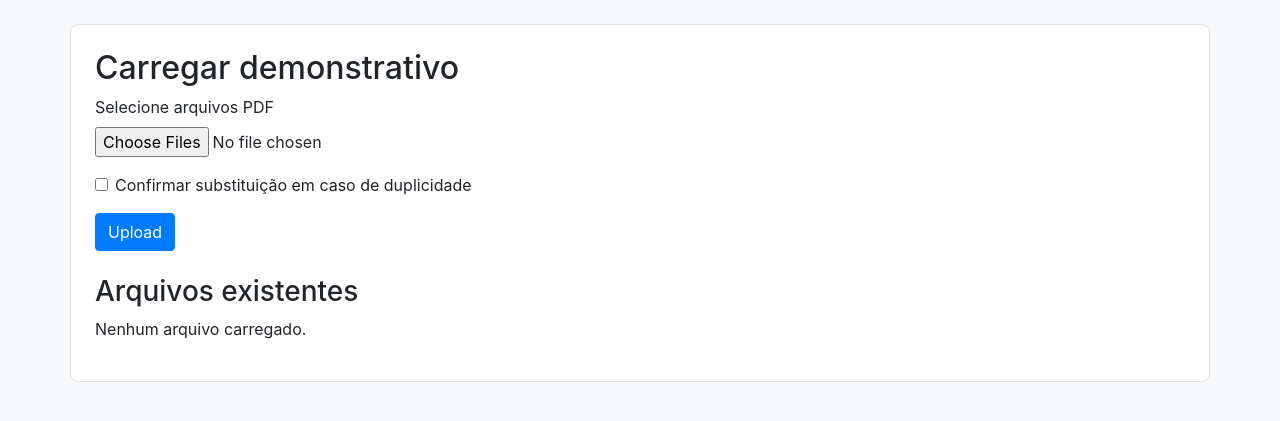
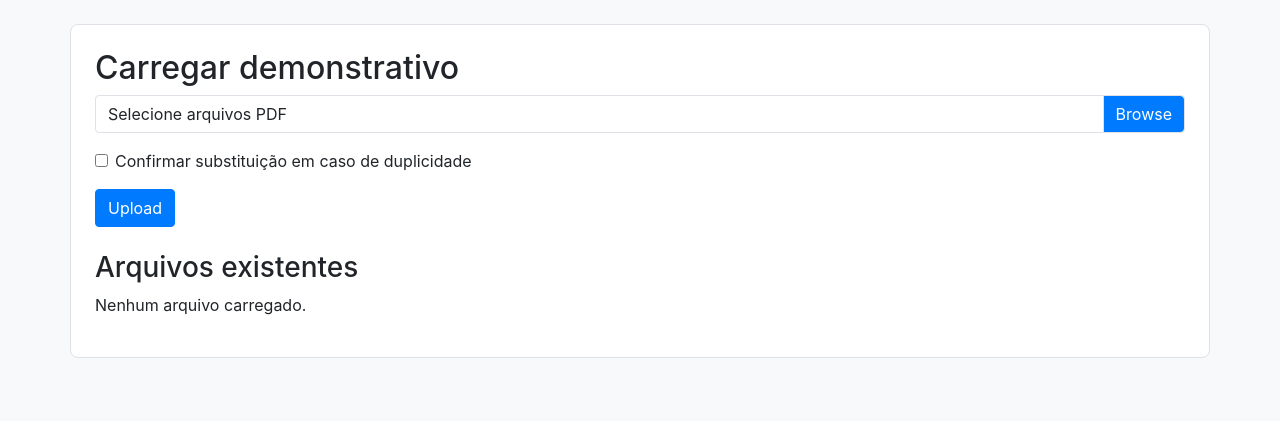
Before and after one commit to GloedenJoao/traking_income2, a FastAPI app: page / in a window 1280 px wide. Shown: the part 57-478 px from the top of the page. Run offline with FastAPI, Linux system fonts and the light colour scheme; parts of the project's set-up code (start-up, migrations or seed data) failed here and were passed over.

Commit message:
Enhance custom file upload styling and behavior

```diff
--- a/app/templates/index.html
+++ b/app/templates/index.html
@@ -7,8 +7,10 @@
 {% endif %}
 <form method="post" action="{{ request.url_for('upload_file') }}{% if confirm %}?confirm=1{% endif %}" enctype="multipart/form-data" class="mb-4">
   <div class="form-group">
-    <label for="files">Selecione arquivos PDF</label>
-    <input type="file" class="form-control-file" name="files" id="files" accept="application/pdf" multiple required>
+    <div class="custom-file">
+      <input type="file" class="custom-file-input" name="files" id="files" accept="application/pdf" multiple required>
+      <label class="custom-file-label" for="files">Selecione arquivos PDF</label>
+    </div>
   </div>
   <div class="form-group form-check">
     <input type="checkbox" class="form-check-input" id="confirm" name="confirm" value="1" {% if confirm %}checked{% endif %}>
--- a/app/templates/layout.html
+++ b/app/templates/layout.html
@@ -101,6 +101,30 @@
         background-color: var(--surface-color);
         color: var(--text-color);
         border-color: var(--border-color);
+      }
+
+      .custom-file-label {
+        background-color: var(--surface-color);
+        color: var(--text-color);
+        border: 1px solid var(--border-color);
+      }
+
+      .custom-file-input:focus ~ .custom-file-label,
+      .custom-file:hover .custom-file-label {
+        border-color: var(--accent);
+        box-shadow: 0 0 0 0.2rem rgba(100, 181, 246, 0.25);
+      }
+
+      .custom-file-label::after {
+        background-color: var(--accent);
+        color: var(--accent-contrast);
+        border-left: 1px solid var(--border-color);
+      }
+
+      .custom-file:hover .custom-file-label::after,
+      .custom-file-input:focus ~ .custom-file-label::after {
+        background-color: var(--link-hover);
+        color: var(--accent-contrast);
       }
 
       .form-check-label,
@@ -229,6 +253,23 @@
             localStorage.setItem('theme', useDark ? 'dark' : 'light');
           });
         }
+
+        var fileInputs = document.querySelectorAll('.custom-file-input');
+        fileInputs.forEach(function(input) {
+          var label = input.nextElementSibling;
+          if (!label) {
+            return;
+          }
+
+          var defaultText = label.textContent.trim() || 'Selecione arquivos PDF';
+          label.dataset.defaultLabel = defaultText;
+
+          input.addEventListener('change', function() {
+            var files = Array.prototype.slice.call(input.files || []);
+            var names = files.map(function(file) { return file.name; });
+            label.textContent = names.length ? names.join(', ') : label.dataset.defaultLabel;
+          });
+        });
       })();
     </script>
   </body>
```
